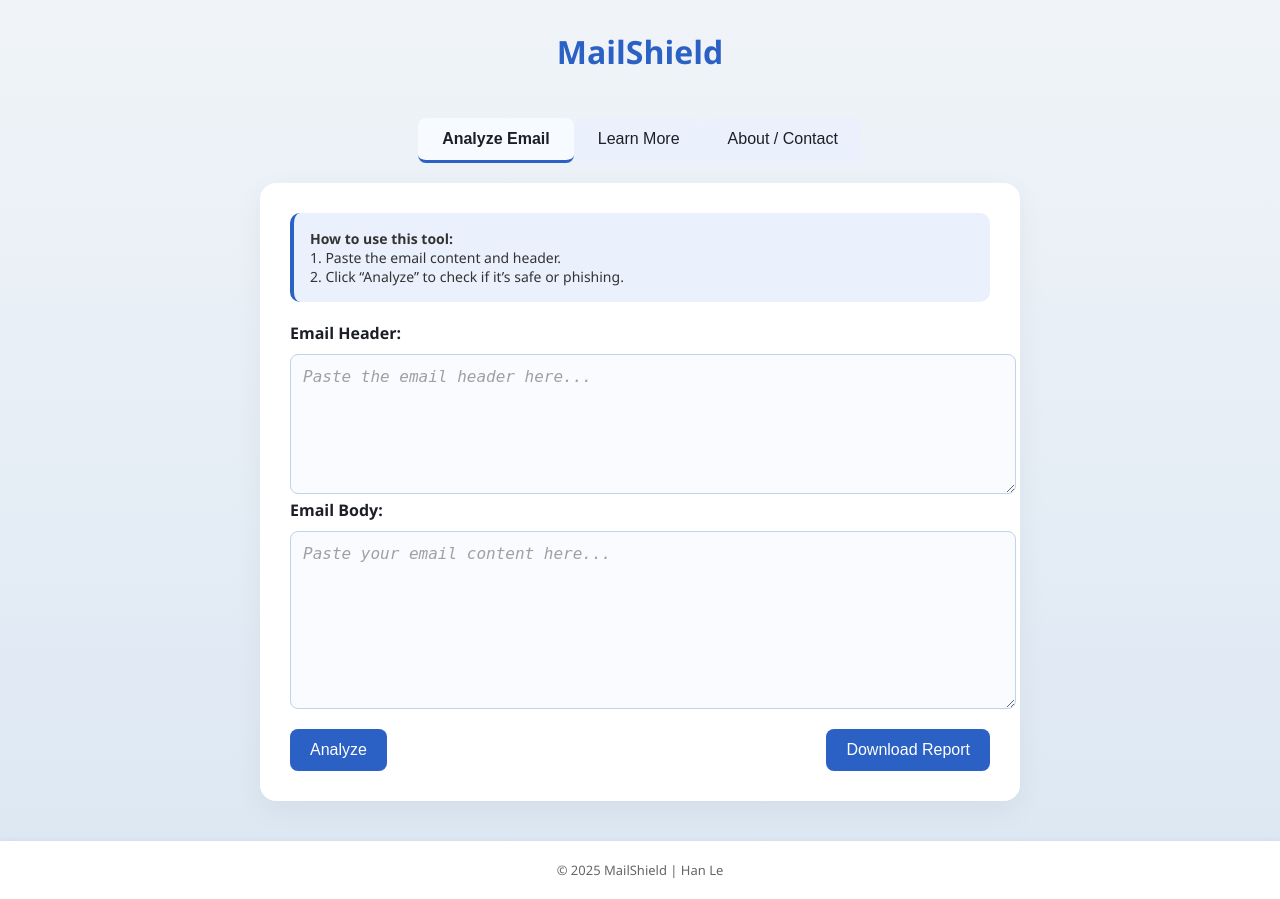
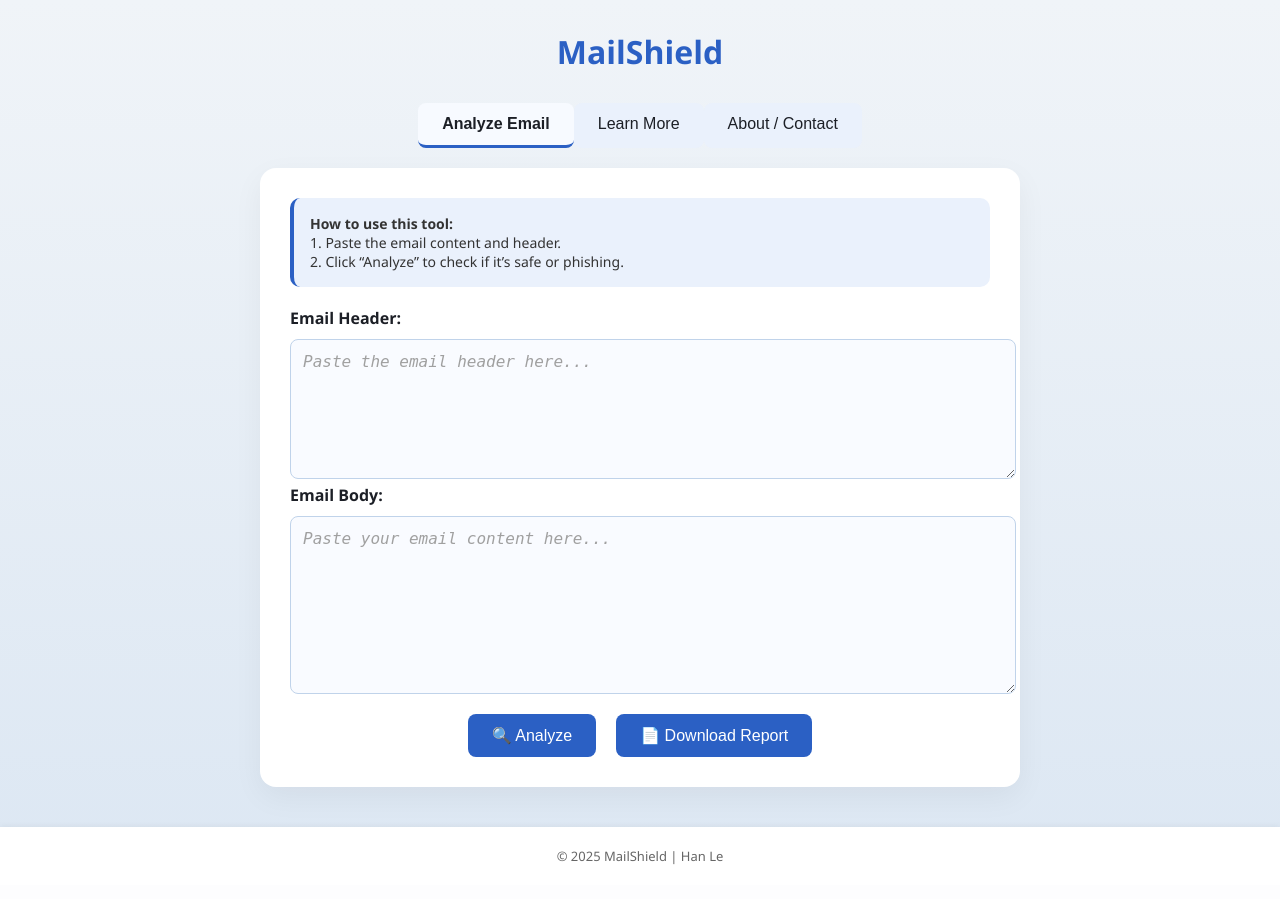
Before and after one commit to hann-le/MailShield, a Flask app: page / in a window 1280 px wide. After the commit the page ends 865 px from the top, so only its background shows below. Run offline with Flask 3, Linux system fonts and the light colour scheme; parts of the project's set-up code (start-up, migrations or seed data) failed here and were passed over.

Commit message:
index.html

```diff
--- a/templates/index.html
+++ b/templates/index.html
@@ -84,22 +84,24 @@
       font-style: italic;
     }
 
+    .buttons-container {
+      display: flex;
+      justify-content: center; /* Center buttons horizontally */
+      gap: 20px; /* Space between buttons */
+      margin-top: 15px;
+    }
+
     button {
       background-color: #2b60c4;
       color: #ffffff;
       border: none;
-      padding: 12px 20px;
+      padding: 12px 24px;
       font-size: 16px;
       border-radius: 8px;
       cursor: pointer;
-      margin-top: 15px;
-    }
-
-    .buttons-container {
       display: flex;
-      flex-wrap: wrap;
-      justify-content: space-between;
-      gap: 10px;
+      align-items: center;
+      gap: 8px; /* Space between emoji and text */
     }
 
     .result {
@@ -216,8 +218,8 @@
       <textarea name="email_text" rows="8" placeholder="Paste your email content here...">{{ request.form.email_text }}</textarea>
 
       <div class="buttons-container">
-        <button type="submit" name="action" value="analyze">Analyze</button>
-        <button type="submit" name="action" value="download_report">Download Report</button>
+        <button type="submit" name="action" value="analyze">🔍 Analyze</button>
+        <button type="submit" name="action" value="download_report">📄 Download Report</button>
       </div>
     </form>
 
```
Lines whose indentation alone changed are shown as unchanged.
